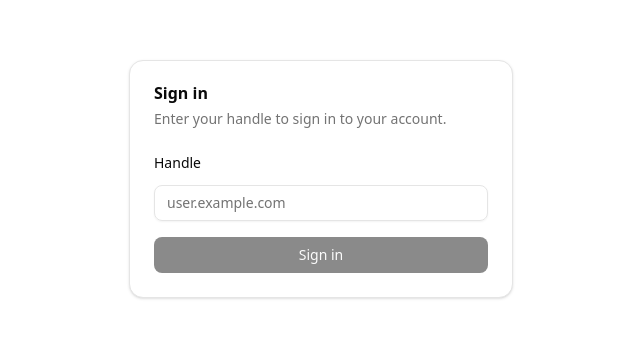
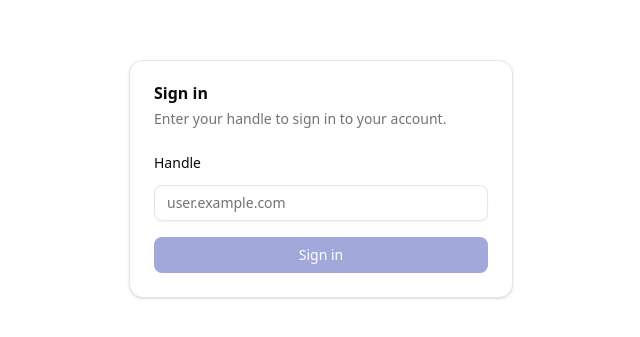
Before and after one commit to mejsiejdev/musicsky, a Next.js app: page /auth/login in a window 1280 px wide. Shown: the part 221-558 px from the top of the page, without its empty margins (319-959 px from the left). Built offline with nearby package versions, Linux system fonts and the light colour scheme.

Commit message:
feat: make button indigo
amazing (TIL I should not use `style:` for css stuff)

```diff
--- a/src/app/globals.css
+++ b/src/app/globals.css
@@ -55,8 +55,8 @@
   --card-foreground: oklch(0.145 0 0);
   --popover: oklch(1 0 0);
   --popover-foreground: oklch(0.145 0 0);
-  --primary: oklch(0.205 0 0);
-  --primary-foreground: oklch(0.985 0 0);
+  --primary: oklch(0.4902 0.1585 274.966);
+  --primary-foreground: oklch(1 0 0);
   --secondary: oklch(0.97 0 0);
   --secondary-foreground: oklch(0.205 0 0);
   --muted: oklch(0.97 0 0);
@@ -89,8 +89,8 @@
   --card-foreground: oklch(0.985 0 0);
   --popover: oklch(0.205 0 0);
   --popover-foreground: oklch(0.985 0 0);
-  --primary: oklch(0.922 0 0);
-  --primary-foreground: oklch(0.205 0 0);
+  --primary: oklch(0.585 0.1727 274.966);
+  --primary-foreground: oklch(1 0 0);
   --secondary: oklch(0.269 0 0);
   --secondary-foreground: oklch(0.985 0 0);
   --muted: oklch(0.269 0 0);
```
